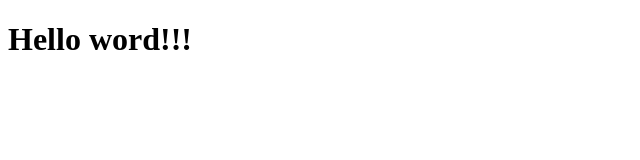
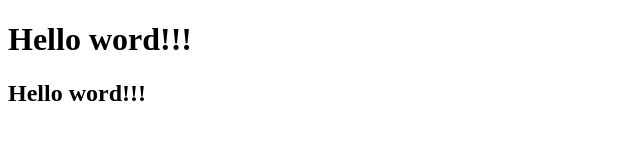
Before and after one commit to testksform/muw-rep, a plain HTML site: page index.html in a window 1280 px wide. Shown: the whole page, without its empty margins (0-640 px from the left). Drawn offline with Linux system fonts and the light colour scheme.

Commit message:
add h2 title

```diff
--- a/index.html
+++ b/index.html
@@ -7,5 +7,6 @@
 </head>
 <body>
     <h1>Hello word!!!</h1>
+    <h2>Hello word!!!</h2>
 </body>
 </html>
```
